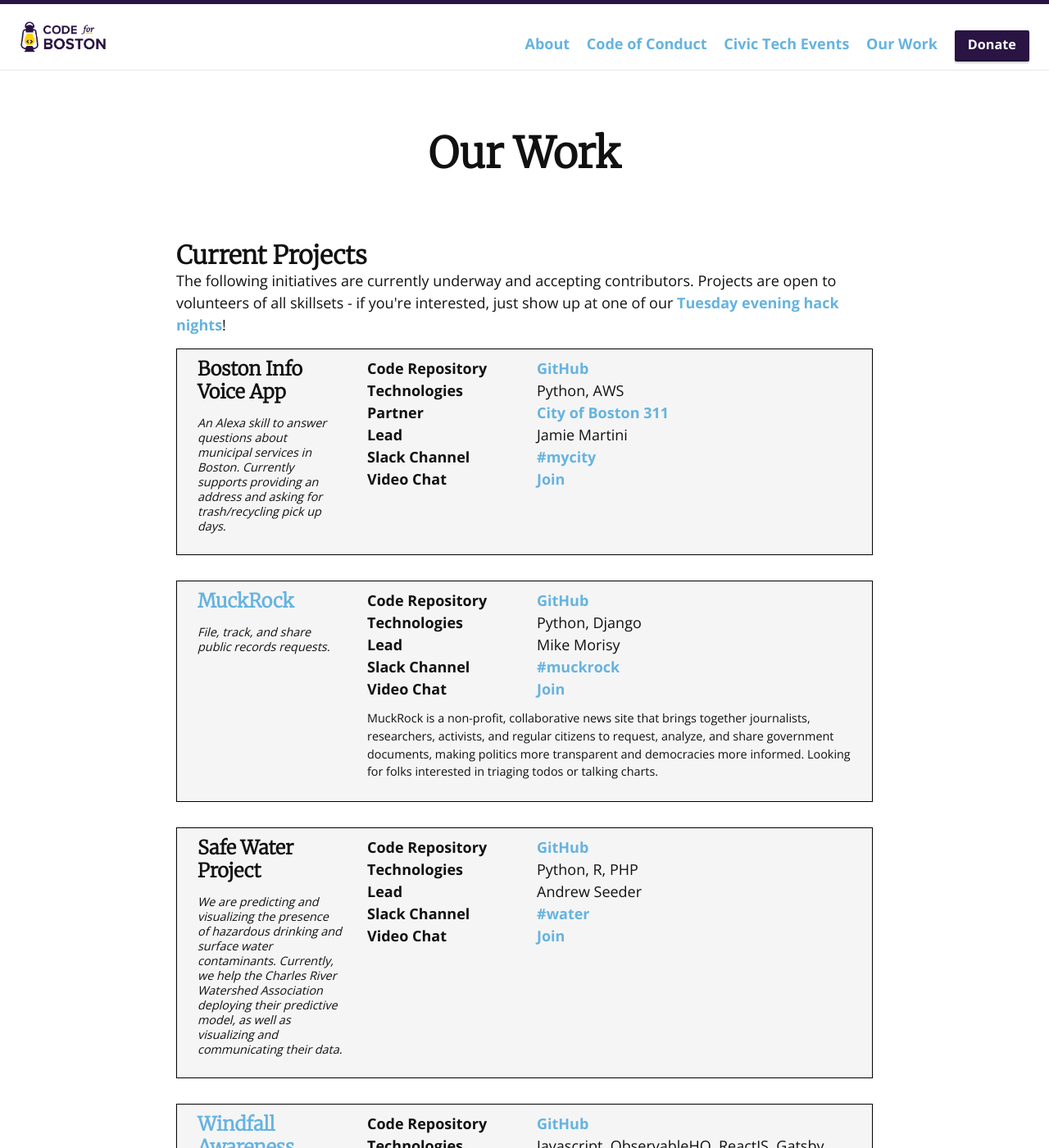
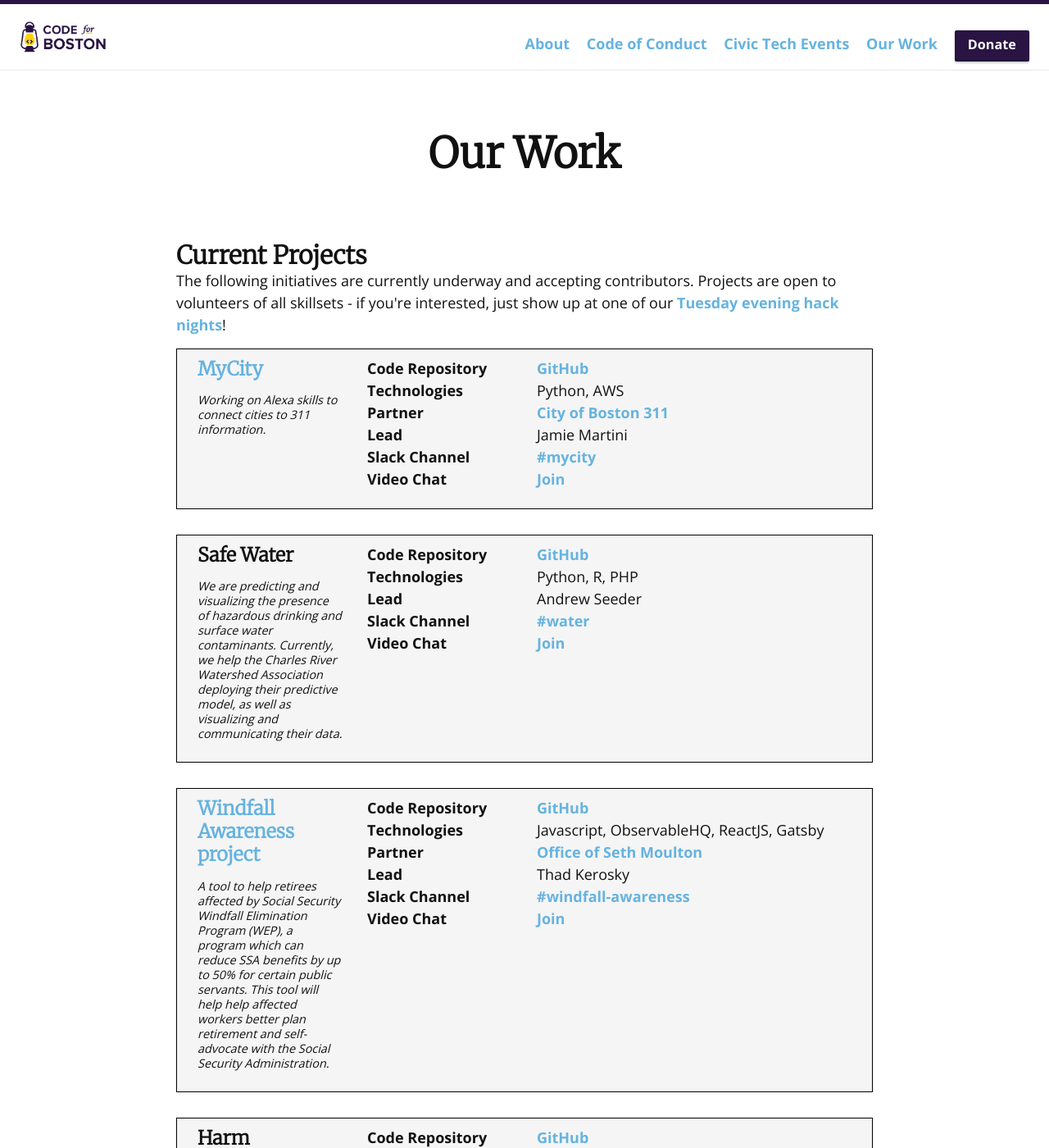
Before and after one commit to codeforboston/codeforboston.org, a Jekyll site: the page built from projects.html, in a window 1280 px wide and 1400 px high. Shown: the whole window at 82% size. Built offline with Jekyll 4.4.1, drawn with Linux system fonts in a browser that asks for light colours; nearby versions of some CDN libraries.

Commit message:
Update Active Projects
* Remove MuckRock
* Add link for Boston Info Alexa Skill.

```diff
--- a/_data/projects/active.yml
+++ b/_data/projects/active.yml
@@ -1,10 +1,9 @@
 -
-  name: Boston Info Voice App
+  name: MyCity
   elevatorPitch: >
-    An Alexa skill to answer questions about municipal services in Boston.
-    Currently supports providing an address and asking for trash/recycling pick
-    up days.
+    Working on Alexa skills to connect cities to 311 information.
   repository: https://github.com/codeforboston/voiceapp311
+  url: https://www.amazon.com/City-of-Boston-Info/dp/B0843RR29K
   partner:
     - name: City of Boston 311
       url: https://www.cityofboston.gov/311/
@@ -13,22 +12,7 @@
   slackChannel: mycity
   hangoutsSlug: mycity
 -
-  name: MuckRock
-  elevatorPitch: >
-    File, track, and share public records requests.
-  url: https://www.muckrock.com/
-  repository: https://github.com/MuckRock/muckrock
-  lead: Mike Morisy
-  technologies: Python, Django
-  slackChannel: muckrock
-  hangoutsSlug: muckrock
-  news: >
-    MuckRock is a non-profit, collaborative news site that brings together journalists,
-    researchers, activists, and regular citizens to request, analyze, and share government
-    documents, making politics more transparent and democracies more informed.
-    Looking for folks interested in triaging todos or talking charts.
--
-  name: Safe Water Project
+  name: Safe Water
   repository: https://github.com/codeforboston/safe-water
   elevatorPitch: >-
     We are predicting and visualizing the presence of hazardous drinking and surface water contaminants.
```
